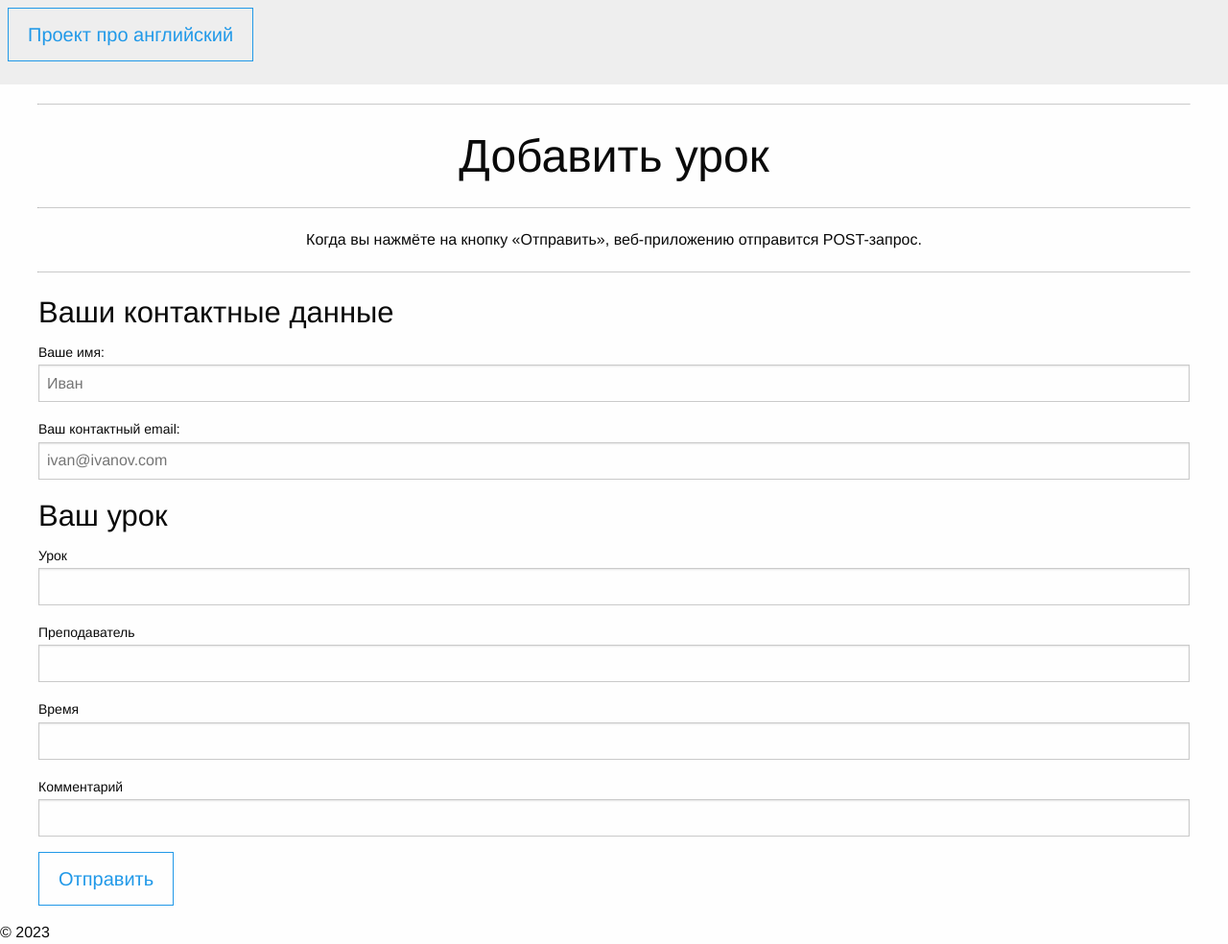
After one commit to maxmuv/english_web_site, a Django app: page /class_add in a window 1280 px wide. The commit adds this page. Shown: the whole page at 96% size. Run offline with Django 4.2, Linux system fonts and the light colour scheme.

Commit message:
class add

```diff
--- a/data/classes.csv
+++ b/data/classes.csv
@@ -1,3 +1,4 @@
 class;teacher;time;comment;source
 Английский. Начинающая группа; Иванов И.И.; чт 15-00;;db
 Английский. Продолжающая группа; Иванов И.И.; пт 15-00;;db
+Основы английского;Иванов И.И;Пт 9-00;Только для 1ого курса;user
--- a/proj_engl/urls.py
+++ b/proj_engl/urls.py
@@ -22,5 +22,7 @@ urlpatterns = [
     path('words_list', views.words_list),
     path('word_add', views.word_add),
     path('word_request', views.word_request),
-    path('classes_list', views.classes_list)
+    path('classes_list', views.classes_list),
+    path('class_add', views.class_add),
+    path('class_request', views.class_request)
 ]
--- a/proj_engl/views.py
+++ b/proj_engl/views.py
@@ -52,3 +52,36 @@ def word_request(request):
 def classes_list(request):
     classes = words_work.get_classes()
     return render(request, "classes_list.html", context={"classes": classes})
+
+
+def class_add(request):
+    return render(request, "class_add.html")
+
+
+def class_request(request):
+    if request.method == "POST":
+        cache.clear()
+        user_name = request.POST.get("name")
+        new_class = request.POST.get("new_class", "")
+        new_teacher = request.POST.get("new_teacher", "")
+        new_time = request.POST.get("new_time", "")
+        new_comment = request.POST.get("new_comment", "").replace(";", ",")
+        context = {"user": user_name}
+        if len(new_class) == 0:
+            context["success"] = False
+            context["comment"] = "Урок должен быть не пустым"
+        elif len(new_teacher) == 0:
+            context["success"] = False
+            context["comment"] = "Преподаватель должен быть не пустым"
+        elif len(new_time) == 0:
+            context["success"] = False
+            context["comment"] = "Время должно быть не пустым"
+        else:
+            context["success"] = True
+            context["comment"] = "Ваш термин принят"
+            words_work.write_class(new_class, new_teacher, new_time, new_comment)
+        if context["success"]:
+            context["success-title"] = ""
+        return render(request, "class_request.html", context)
+    else:
+        return class_add(request)
--- /dev/null
+++ b/templates/class_add.html
@@ -0,0 +1,54 @@
+{% extends "base_page.html" %}
+
+{% block page-title %}
+Добавить урок
+{% endblock %}
+
+{% block page-lead %}
+Когда вы нажмёте на кнопку &laquo;Отправить&raquo;, веб-приложению отправится POST-запрос.
+{% endblock %}
+
+
+{% block content %}
+<div class="container-sm px-5 py-5" id="term-form">
+    <form method="post">
+        <div class="row px-5 py-2">
+            <h3>Ваши контактные данные</h3>
+        </div>
+        <div class="row px-5 py-2">
+            <div class="col-md-6">
+                <label for="name">Ваше имя:</label>
+                <input type="text" class="form-control input-lg" name="name" id="name" placeholder="Иван" value required>
+            </div>
+            <div class="col-md-6">
+                <label for="email">Ваш контактный email:</label>
+                <input type="text" class="form-control input-lg" name="email" id="email" placeholder="ivan@ivanov.com" value required>
+            </div>
+        </div>
+        <div class="row px-5 py-2">
+            <h3>Ваш урок</h3>
+        </div>
+        <div class="row px-5 py-2">
+            <div class="col-md-4">
+                <label for="new_class">Урок</label>
+                <input type="text" class="form-control input-lg" name="new_class" id="new_class">
+            </div>
+            <div class="col-md-4">
+                <label for="new_teacher">Преподаватель</label>
+                <input type="text" class="form-control input-lg" name="new_teacher" id="new_teacher">
+            </div>
+            <div class="col-md-4">
+                <label for="new_time">Время</label>
+                <input type="text" class="form-control input-lg" name="new_time" id="new_time">
+            </div>
+            <div class="col-md-4">
+                <label for="new_comment">Комментарий</label>
+                <input type="text" class="form-control input-lg" name="new_comment" id="new_comment">
+            </div>
+        </div>
+        <div class="row px-5 py-2">
+            <button type="submit" class="button large hollow" formaction="/class_request">Отправить</button>
+        </div>
+    </form>
+</div>
+{% endblock %}
--- a/templates/index.html
+++ b/templates/index.html
@@ -25,5 +25,8 @@
     <div class="column">
         <a href="/classes_list" class="button large hollow">Список уроков</a>
     </div>
+    <div class="column">
+        <a href="/class_add" class="button large hollow">Добавить урок</a>
+    </div>
 </div>
 {% endblock %}
```
Also changed, not shown: proj_engl/words_work.py (+13 -1 lines), templates/class_request.html (added, +31 -0 lines).
